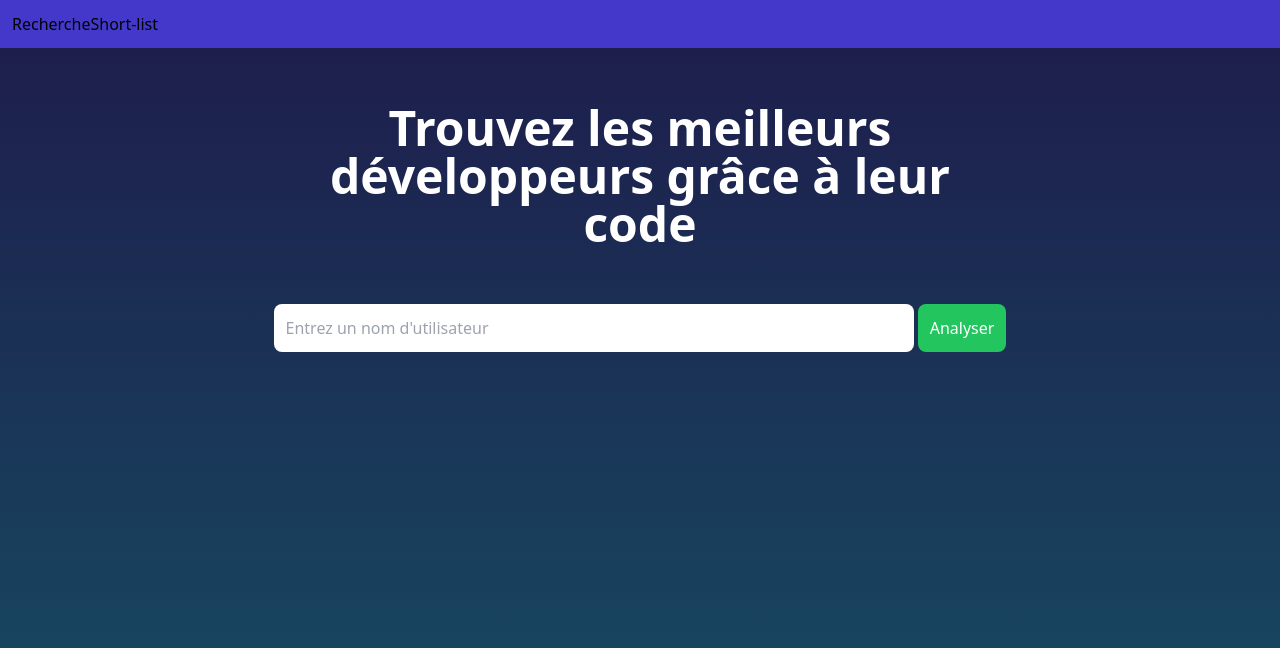
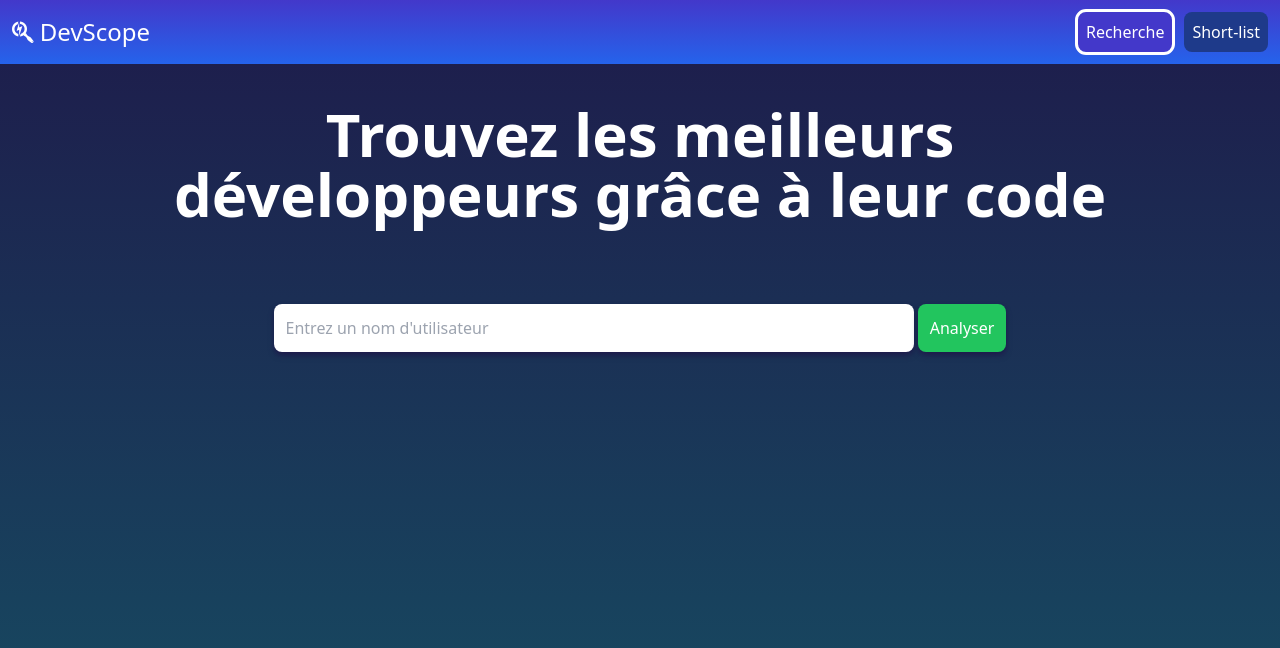
Before and after one commit to AIMANE-CHOUKRI/DevScope, a plain HTML site: page index.html in a window 1280 px wide. Drawn offline with nearby package versions, Linux system fonts and the light colour scheme.

Commit message:
feat: Finish up the TailwindCSS styling
- Styled the header, as well as made a logo (with a symbol from font awesome), hover styling for the nav-links
- Styled the inputs with some shadows and hovers

```diff
--- a/index.html
+++ b/index.html
@@ -5,22 +5,24 @@
     <meta name="viewport" content="width=device-width, initial-scale=1.0">
     <meta name="description" content="DevScope : Connexion d'une application Web à des services et données externes">
     <title>DevScope</title>
+    <script src="https://kit.fontawesome.com/f30e99c421.js" crossorigin="anonymous"></script>
     <script src="https://cdn.tailwindcss.com"></script>
 </head>
 <body>
-    <header class="flex p-3 bg-indigo-700 w-screen fixed top-0">
+    <header class="flex p-3 bg-gradient-to-b from-indigo-700 to-blue-600 w-screen fixed top-0 justify-between items-center">
+        <a href="#"><h2 id="logo" class="text-white text-nowrap text-shadow-black text-shadow-lg text-2xl"><i class="fab fa-searchengin"></i> DevScope</h2></a>
         <nav>
-            <ul class="flex">
-                <a href="#"><li>Recherche</li></a>
-                <a href="#"><li>Short-list</li></a>
+            <ul class="flex gap-3">
+                <a href="#" class="p-2 bg-indigo-700 outline text-white rounded-lg"><li>Recherche</li></a>
+                <a href="#" class="p-2 bg-blue-900 hover:bg-indigo-700 hover:outline text-white rounded-lg text-nowrap"><li>Short-list</li></a>
             </ul>
         </nav>
     </header>
     <main class="flex flex-col bg-gradient-to-b from-indigo-950 to-cyan-900 w-full h-screen pt-14 text-center">
-        <h1 class="text-white font-bold text-5xl mt-12">Trouvez les meilleurs<br>développeurs grâce à leur<br>code</h1>
+        <h1 class="text-white font-bold text-6xl mt-12 text-balance">Trouvez les meilleurs développeurs grâce à leur code</h1>
         <span>
-            <input type="text" name="username" id="username" class="w-[50%] self-center p-3 mt-14 rounded-lg" placeholder="Entrez un nom d'utilisateur">
-            <button id="btnRecherche" class="p-3 bg-green-500 hover:bg-green-400 rounded-lg text-white">Analyser</button>
+            <input type="text" name="username" id="username" class="w-[50%] shadow-indigo-950 shadow-md self-center p-3 mt-20 rounded-lg" placeholder="Entrez un nom d'utilisateur">
+            <button id="btnRecherche" class="p-3 bg-green-500 shadow-indigo-950 shadow-md hover:bg-green-400 rounded-lg text-white">Analyser</button>
         </span>
         <p id="error" class="text-red-500 mt-2 text-lg"></p>
     </main>
```
